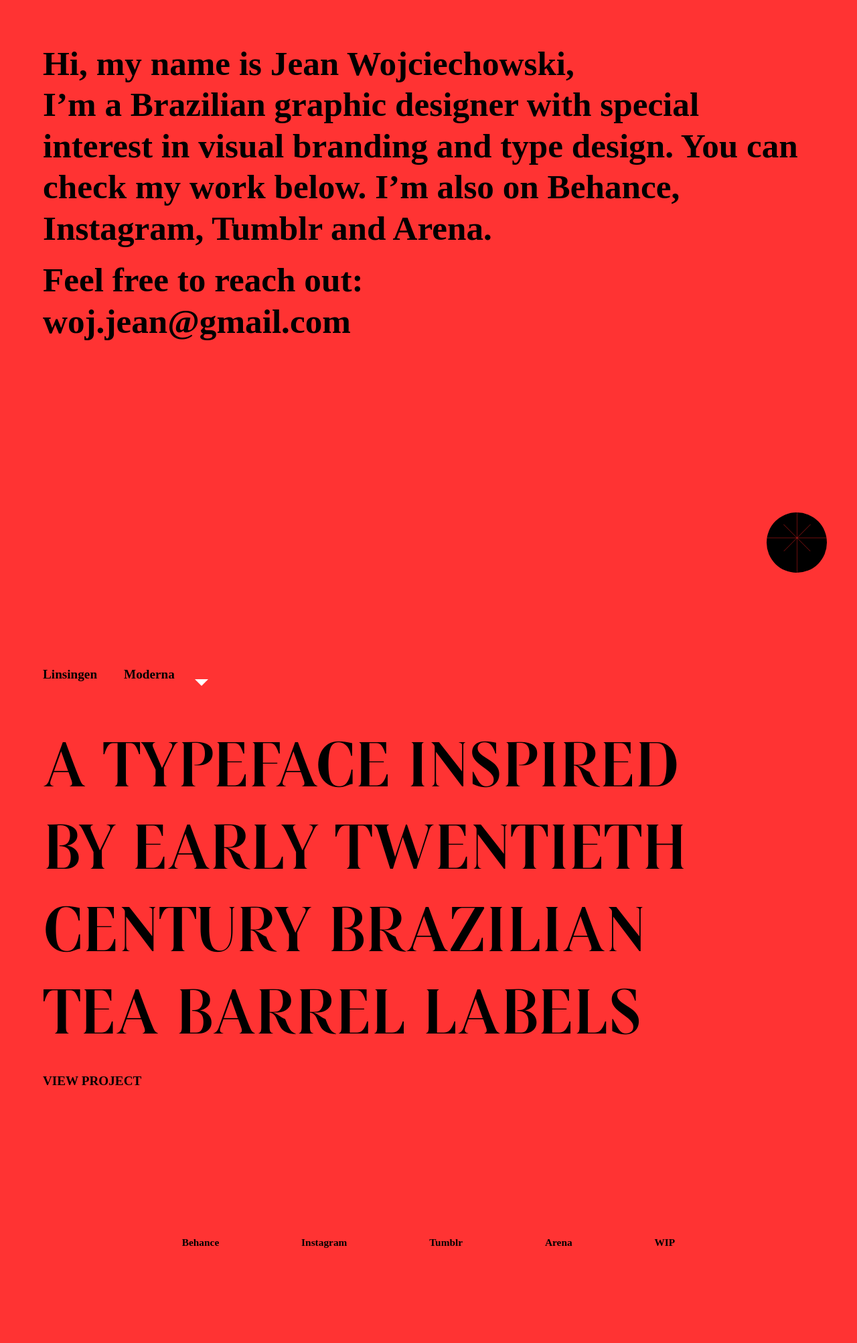
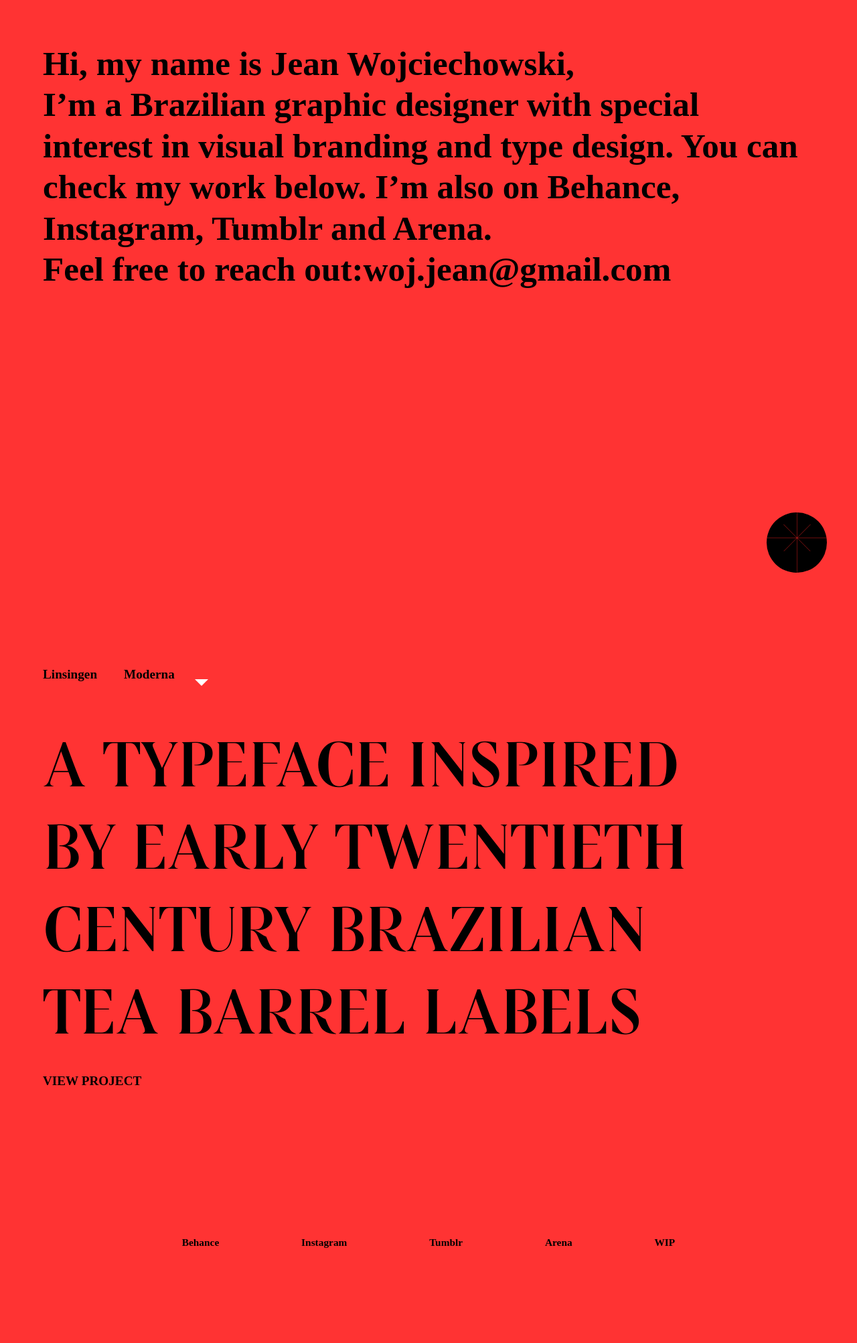
Before and after one commit to rnmp/jeans-dope-site, a Jekyll site: the page built from index.md, in a window 1280 px wide. Shown: the whole page at 67% size. Built offline with Jekyll 4.4.1, drawn with Linux system fonts in a browser that asks for light colours; some web fonts are replaced.

Commit message:
Updated Index

```diff
--- a/index.md
+++ b/index.md
@@ -6,5 +6,5 @@ layout: homepage
 
 Hi, my name is Jean Wojciechowski,<br /> I’m a Brazilian graphic designer with special interest in visual branding and type design.
 You can check my work below. I’m also on <a href="{{ site.links.behance }}">Behance</a>, <a href="{{ site.links.instagram }}">Instagram</a>, <a href="{{ site.links.tumblr }}">Tumblr</a> and <a href="{{ site.links.arena }}">Arena</a>.
-<div class="break"></div>
-Feel free to reach out:<br /><a href="mailto:woj.jean@gmail.com">woj.jean@gmail.com</a>
+<br />
+Feel free to reach out:<a href="mailto:woj.jean@gmail.com">woj.jean@gmail.com</a>
```
